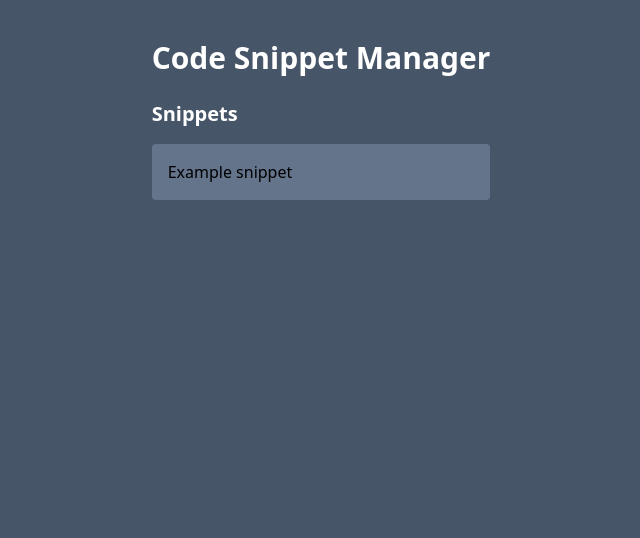
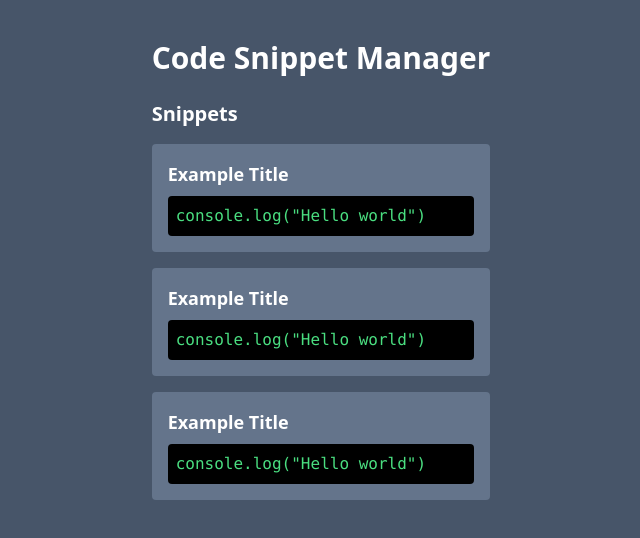
Before and after one commit to noambrihun/code-snippet-manager-client, a React (Vite) app: page / in a window 1280 px wide. Shown: the top 538 px of the page, without its empty margins (319-959 px from the left). Built offline with nearby package versions, Linux system fonts and the light colour scheme.

Commit message:
create SnippetItem component and connect it to SnippetList

```diff
--- /dev/null
+++ b/src/components/SnippetItem.tsx
@@ -0,0 +1,17 @@
+function SnippetItem() {
+    return (
+      <div className="bg-slate-500 p-4 rounded">
+
+        <h3 className="text-lg font-bold text-white">
+          Example Title
+        </h3>
+
+        <pre className="bg-black text-green-400 p-2 mt-2 rounded">
+          console.log("Hello world")
+        </pre>
+
+      </div>
+    )
+  }
+
+  export default SnippetItem
--- a/src/components/SnippetList.tsx
+++ b/src/components/SnippetList.tsx
@@ -1,3 +1,5 @@
+import SnippetItem from "./SnippetItem"
+
 function SnippetList() {
     return (
       <div className="space-y-4">
@@ -5,11 +7,9 @@ function SnippetList() {
         <h2 className="text-xl text-white font-bold">
           Snippets
         </h2>
-
-        <div className="bg-slate-500 p-4 rounded">
-          Example snippet
-        </div>
-
+        <SnippetItem />
+        <SnippetItem />
+        <SnippetItem />
       </div>
     )
   }
```
